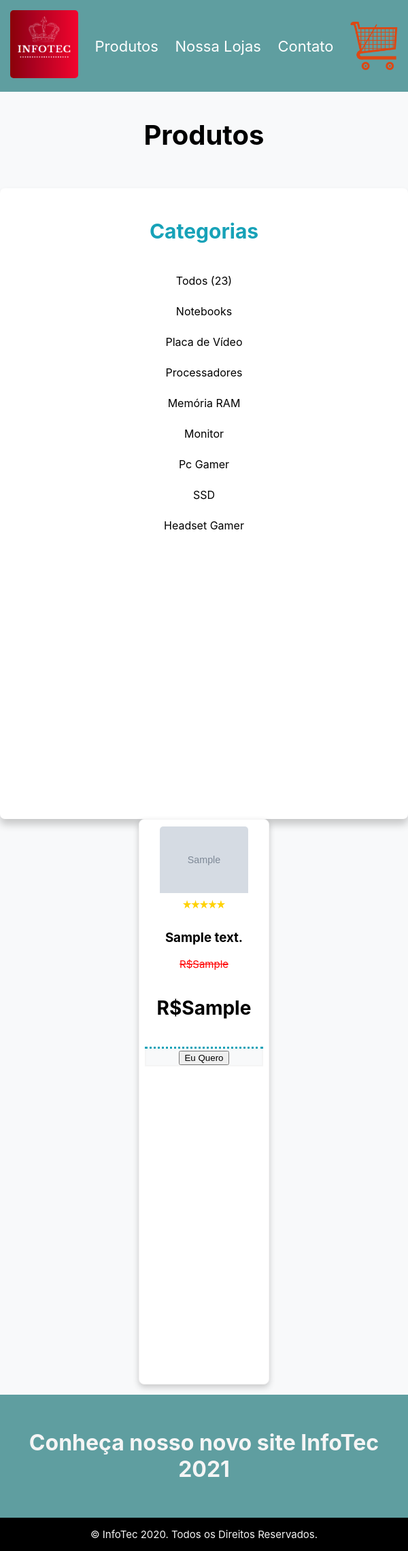
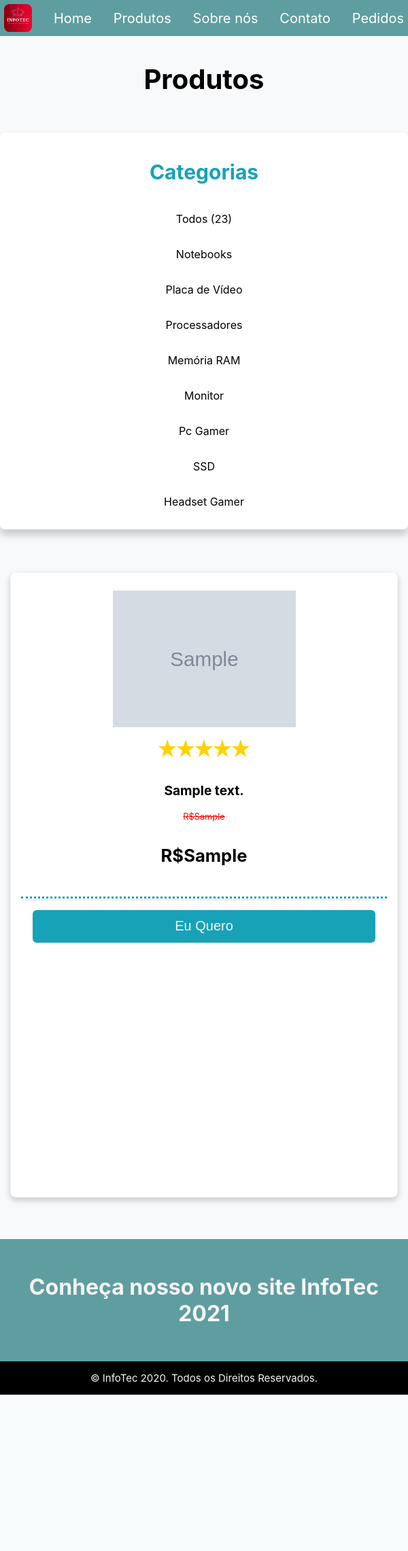
Before and after one commit to yurialvesyamada/InfoTec, a PHP site: page /produtos.php in a window 600 px wide. Shown: the whole page at 68% size. After the commit the page ends 2052 px from the top, so only its background shows below. Run offline with PHP 8.4, Linux system fonts and the light colour scheme; tables that the repository leaves empty or names only in its code hold one stand-in row (values such as "Sample post"); grey boxes marked "Sample" are stand-in pictures.

Commit message:
create responsive cards

```diff
--- a/assets/css/estilos.css
+++ b/assets/css/estilos.css
@@ -1,4 +1,6 @@
-* {
+*,
+*::before,
+*::after {
       box-sizing: border-box;
 }
 
@@ -23,10 +25,10 @@ a {
       color: white;
 }
 
-li {
+/* li {
       padding-bottom: 25px;
 }
-
+ */
 header {
       padding: 2%;
       font-size: 20px;
@@ -38,15 +40,30 @@ header {
       color: #17a2b8;
 }
 
-.menu {
+/* Navbar */
+
+.navbar {
+      background-color: cadetblue;
+      padding: 1%;
+      margin: auto;
+}
+
+.navbar ul {
       display: flex;
       justify-content: space-between;
       align-items: center;
-      background-color: cadetblue;
-      margin: 0 auto;
-      padding: 15px;
-      font-size: 22px;
+      font-size: 20px;
 }
+
+.navbar img {
+      width: 7%;
+      border-radius: 8px;
+}
+
+/* .navbar a {
+      padding: 0;
+      margin: 0;
+} */
 
 footer {
       font-size: 15px;
@@ -74,24 +91,28 @@ footer {
       display: flex;
       text-align: center;
       justify-content: center;
-      margin-top: 15px;
-      height: 116vh;
       background-color: white;
       box-shadow: 0 8px 12px 0 rgba(0, 0, 0, 0.2);
       transition: 0.3s;
       border-radius: 7px;
+      margin-top: 15px;
+      margin-bottom: 8%;
 }
 
-.title-list-items {
-      padding: 20px;
+.categorias h2 {
       font-size: 30px;
       color: #17a2b8;
+}
+
+.categorias li {
+      padding-top: 10%;
+      padding-bottom: 10%;
 }
 
 .produtos {
       display: flex;
       flex-wrap: wrap;
-      justify-content: space-between;
+      justify-content: space-evenly;
       margin: 0;
       align-items: center;
 }
@@ -99,32 +120,30 @@ footer {
 /* Cards Página de produtos */
 
 .cards {
-      margin: auto;
+      margin: 1%;
       padding: 8px;
-      margin-bottom: 15px;
+      margin-bottom: 4%;
       box-shadow: 0 4px 10px 0 rgba(0, 0, 0, 0.2);
       transition: 0.3s;
       border-radius: 8px;
       background-color: white;
-      width: 32%;
-      height: 104vh;
       text-align: center;
+      align-items: center;
+      height: 100vh;
       border: 1px solid whitesmoke;
 }
 
 .card-header>img {
-      width: 75%;
-      margin: 2px;
+      width: 85%;
+      margin: 2%;
 }
 
 .avaliacoes>img {
       width: 40%;
-      padding: 2%;
 }
 
 .card-body {
-      padding: 2%;
-      border-bottom: 3px dotted #17a2b8;
+      padding: 1%;
 }
 
 .card-body>p {
@@ -137,24 +156,24 @@ footer {
 }
 
 .card-footer {
-      background-color: #f8f9fa;
-      border: 2px double whitesmoke;
+      margin: auto;
+
 }
 
-/* .btn button {
-      width: 100%;
+.btn button {
       height: 6vh;
       color: whitesmoke;
       font-size: 20px;
       background-color: #17a2b8;
       border-radius: 8px;
       border: none;
-      margin-left: 60%;
-      margin-right: 60%;
-} */
+      width: 100%;
+      margin-top: 8%;
+      margin-bottom: 8%;
+}
 
 
-.contact {
+/* .contact {
       width: 100%;
       display: flex;
       flex-wrap: wrap;
@@ -206,7 +225,6 @@ textarea {
       display: flex;
 }
 
-/* Cards index */
 
 .card {
       box-shadow: 0 4px 8px 0 black (0, 0, 0, 0.2);
@@ -231,7 +249,7 @@ img {
       height: 50%;
       margin-top: 80px;
       margin-bottom: 80px;
-}
+} */
 
 .row::after {
       content: "";
@@ -246,66 +264,364 @@ img {
       padding: 15px;
 }
 
-    @media only screen and (min-width: 600px) {
-      /* For tablets: */
-      .col-s-1 {width: 8.33%;}
-      .col-s-2 {width: 16.66%;}
-      .col-s-3 {width: 25%;}
-      .col-s-4 {width: 33.33%;}
-      .col-s-5 {width: 41.66%;}
-      .col-s-6 {width: 50%;}
-      .col-s-7 {width: 58.33%;}
-      .col-s-8 {width: 66.66%;}
-      .col-s-9 {width: 75%;}
-      .col-s-10 {width: 83.33%;}
-      .col-s-11 {width: 91.66%;}
-      .col-s-12 {width: 100%;}
+.col-1 {
+      width: 8.33%;
 }
 
-    @media only screen and (min-width: 768px) {
+.col-2 {
+      width: 16.66%;
+}
+
+.col-3 {
+      width: 25%;
+}
+
+.col-4 {
+      width: 33.33%;
+}
+
+.col-5 {
+      width: 41.66%;
+}
+
+.col-6 {
+      width: 50%;
+}
+
+.col-7 {
+      width: 58.33%;
+}
+
+.col-8 {
+      width: 66.66%;
+}
+
+.col-9 {
+      width: 75%;
+}
+
+.col-10 {
+      width: 83.33%;
+}
+
+.col-11 {
+      width: 91.66%;
+}
+
+.col-12 {
+      width: 100%;
+}
+
+@media only screen and (max-width: 600px) {
+
+      .cards {
+            margin: auto;
+            text-align: center;
+            align-items: center;
+            justify-content: center;
+            height: 100vh;
+            margin-bottom: 8%;
+      }
+
+      .card-header>img {
+            width: 65%;
+            margin: 2%;
+      }
+
+      .avaliacoes>img {
+            width: 25%;
+      }
+
+      .card-body {
+            padding: 2%;
+            border-bottom: 3px dotted #17a2b8;
+      }
+
+      .card-body>h3 {
+            font-size: 100%;
+      }
+
+      .card-body>p {
+            color: red;
+            font-size: 80%;
+      }
+
+      .card-body>h4 {
+            font-size: 150%;
+      }
+
+      .card-footer {
+            background-color: #f8f9fa;
+            border: 2px double whitesmoke;
+            margin-bottom: 5%;
+      }
+
+      .btn button {
+            width: 100%;
+            color: whitesmoke;
+            font-size: 20px;
+            background-color: #17a2b8;
+            border-radius: 6px;
+            border: none;
+            margin: auto;
+      }
+
+      /* For tablets: */
+      .col-s-1 {
+            width: 8.33%;
+      }
+
+      .col-s-2 {
+            width: 16.66%;
+      }
+
+      .col-s-3 {
+            width: 25%;
+      }
+
+      .col-s-4 {
+            width: 33.33%;
+      }
+
+      .col-s-5 {
+            width: 41.66%;
+      }
+
+      .col-s-6 {
+            width: 50%;
+      }
+
+      .col-s-7 {
+            width: 58.33%;
+      }
+
+      .col-s-8 {
+            width: 66.66%;
+      }
+
+      .col-s-9 {
+            width: 75%;
+      }
+
+      .col-s-10 {
+            width: 83.33%;
+      }
+
+      .col-s-11 {
+            width: 91.66%;
+      }
+
+      .col-s-12 {
+            width: 100%;
+      }
+}
+
+@media only screen and (max-width: 768px) {
+
+
       /* For desktop: */
-      .col-md-1 {width: 8.33%;}
-      .col-md-2 {width: 16.66%;}
-      .col-md-3 {width: 25%;}
-      .col-md-4 {width: 33.33%;}
-      .col-md-5 {width: 41.66%;}
-      .col-md-6 {width: 50%;}
-      .col-md-7 {width: 58.33%;}
-      .col-md-8 {width: 66.66%;}
-      .col-md-9 {width: 75%;}
-      .col-md-10 {width: 83.33%;}
-      .col-md-11 {width: 91.66%;}
-      .col-md-12 {width: 100%;}
+
+      .cards {
+            margin: auto;
+            text-align: center;
+            align-items: center;
+            justify-content: center;
+            height: 115vh;
+            margin-bottom: 8%;
+      }
+
+      .card-header>img {
+            width: 50%;
+            margin: 2%;
+      }
+
+      .avaliacoes>img {
+            width: 25%;
+      }
+
+      .card-body {
+            padding: 2%;
+            border-bottom: 3px dotted #17a2b8;
+      }
+
+      .card-body>h3 {
+            font-size: 120%;
+      }
+
+      .card-body>p {
+            color: red;
+            font-size: 80%;
+      }
+
+      .card-body>h4 {
+            font-size: 160%;
+      }
+
+      .card-footer {
+            background-color: #f8f9fa;
+            border: 2px double whitesmoke;
+            margin-bottom: 5%;
+      }
+
+      .btn button {
+            width: 100%;
+            color: whitesmoke;
+            font-size: 20px;
+            background-color: #17a2b8;
+            border-radius: 6px;
+            border: none;
+            margin: auto;
+      }
+
+      .col-md-1 {
+            width: 8.33%;
+      }
+
+      .col-md-2 {
+            width: 16.66%;
+      }
+
+      .col-md-3 {
+            width: 25%;
+      }
+
+      .col-md-4 {
+            width: 33.33%;
+      }
+
+      .col-md-5 {
+            width: 41.66%;
+      }
+
+      .col-md-6 {
+            width: 50%;
+      }
+
+      .col-md-7 {
+            width: 58.33%;
+      }
+
+      .col-md-8 {
+            width: 66.66%;
+      }
+
+      .col-md-9 {
+            width: 75%;
+      }
+
+      .col-md-10 {
+            width: 83.33%;
+      }
+
+      .col-md-11 {
+            width: 91.66%;
+      }
+
+      .col-md-12 {
+            width: 100%;
+      }
 }
 
 @media only screen and (min-width: 992px) {
+
       /* For desktop: */
-      .col-lg-1 {width: 8.33%;}
-      .col-lg-2 {width: 16.66%;}
-      .col-lg-3 {width: 25%;}
-      .col-lg-4 {width: 33.33%;}
-      .col-lg-5 {width: 41.66%;}
-      .col-lg-6 {width: 50%;}
-      .col-lg-7 {width: 58.33%;}
-      .col-lg-8 {width: 66.66%;}
-      .col-lg-9 {width: 75%;}
-      .col-lg-10 {width: 83.33%;}
-      .col-lg-11 {width: 91.66%;}
-      .col-lg-12 {width: 100%;}
+      .col-lg-1 {
+            width: 8.33%;
+      }
+
+      .col-lg-2 {
+            width: 16.66%;
+      }
+
+      .col-lg-3 {
+            width: 25%;
+      }
+
+      .col-lg-4 {
+            width: 33.33%;
+      }
+
+      .col-lg-5 {
+            width: 41.66%;
+      }
+
+      .col-lg-6 {
+            width: 50%;
+      }
+
+      .col-lg-7 {
+            width: 58.33%;
+      }
+
+      .col-lg-8 {
+            width: 66.66%;
+      }
+
+      .col-lg-9 {
+            width: 75%;
+      }
+
+      .col-lg-10 {
+            width: 83.33%;
+      }
+
+      .col-lg-11 {
+            width: 91.66%;
+      }
+
+      .col-lg-12 {
+            width: 100%;
+      }
 }
 
 @media only screen and (min-width: 1200px) {
+
       /* For desktop: */
-      .col-xlg-1 {width: 8.33%;}
-      .col-xlg-2 {width: 16.66%;}
-      .col-xlg-3 {width: 25%;}
-      .col-xlg-4 {width: 33.33%;}
-      .col-xlg-5 {width: 41.66%;}
-      .col-xlg-6 {width: 50%;}
-      .col-xlg-7 {width: 58.33%;}
-      .col-xlg-8 {width: 66.66%;}
-      .col-xlg-9 {width: 75%;}
-      .col-xlg-10 {width: 83.33%;}
-      .col-xlg-11 {width: 91.66%;}
-      .col-xlg-12 {width: 100%;}
+      .col-xlg-1 {
+            width: 8.33%;
       }
+
+      .col-xlg-2 {
+            width: 16.66%;
+      }
+
+      .col-xlg-3 {
+            width: 25%;
+      }
+
+      .col-xlg-4 {
+            width: 33.33%;
+      }
+
+      .col-xlg-5 {
+            width: 41.66%;
+      }
+
+      .col-xlg-6 {
+            width: 50%;
+      }
+
+      .col-xlg-7 {
+            width: 58.33%;
+      }
+
+      .col-xlg-8 {
+            width: 66.66%;
+      }
+
+      .col-xlg-9 {
+            width: 75%;
+      }
+
+      .col-xlg-10 {
+            width: 83.33%;
+      }
+
+      .col-xlg-11 {
+            width: 91.66%;
+      }
+
+      .col-xlg-12 {
+            width: 100%;
+      }
+}
--- a/includes/cabecalho.php
+++ b/includes/cabecalho.php
@@ -3,18 +3,33 @@
 
  <head>
      <meta charset="UTF-8">
+     <link rel="stylesheet" type="text/css" href="./assets/css/estilos.css">
      <title>InfoTec Old</title>
-     <link rel="stylesheet" type="text/css" href="assets\css\estilos.css">
  </head>
 
- <nav class="menu">
-     <a href="index.php"> <img src="img/infotec.png" alt="InfoTec" title="InfoTec" style="border-radius: 5px; width: 100px;"> </a>
-     <a href="produtos.php">Produtos</a>
-     <a href="loja.php">Nossa Lojas</a>
-     <a href="contato.php">Contato</a>
-     <a href="pedidos.php">
-         <img class="cart" src="img/carrinho.png" title="Pedidos">
-     </a>
+ <nav>
+     <div class="navbar">
+         <div class="row">
+             <ul>
+                 <img src="img/infotec.png" alt="">
+                 <li>
+                     <a href="index.php">Home</a>
+                 </li>
+                 <li>
+                     <a href="produtos.php">Produtos</a>
+                 </li>
+                 <li>
+                     <a href="loja.php">Sobre nós</a>
+                 </li>
+                 <li>
+                     <a href="contato.php">Contato</a>
+                 </li>
+                 <li>
+                     <a href="pedidos.php">Pedidos</a>
+                 </li>
+             </ul>
+         </div>
+     </div>
  </nav>
 
  <body>
--- a/produtos.php
+++ b/produtos.php
@@ -7,10 +7,10 @@
 
  <main>
      <div class="row">
-         <section class="categorias">
-             <div class="list">
+
+         <section class="categorias col-2 col-s-12 col-md-12">
              <ul>
-                     <h2 class="title-list-items">Categorias</h2>
+                 <h2>Categorias</h2>
                  <li onclick="exibir_todos()">Todos (23)</li>
                  <li onclick="exibir_Categoria('Notebook')">Notebooks</li>
                  <li onclick="exibir_Categoria('Placa de Vídeo')">Placa de Vídeo</li>
@@ -21,10 +21,9 @@
                  <li onclick="exibir_Categoria('SSD')">SSD</li>
                  <li onclick="exibir_Categoria('Headset Gamer')">Headset Gamer</li>
              </ul>
-             </div>
          </section>
 
-         <section class="produtos">
+         <section class="produtos col-10 col-s-12 col-md-12">
              <?php
                 $sql = "SELECT * FROM produto";
                 $result = $conn->query($sql);
@@ -33,7 +32,7 @@
                     while ($row = $result->fetch_assoc()) {
 
                 ?>
-                     <div class="cards" id="<?php echo $row["categoria"]; ?>">
+                     <div class="cards col-3 col-s-12 col-md-12" id="<?php echo $row["categoria"]; ?>">
                          <div class="card-header">
                              <img src="./img/<?php echo $row["imagem"]; ?>" title=" <?php echo $row["descricao"]; ?>">
                              <div class="avaliacoes">
@@ -46,8 +45,8 @@
                              <h4>R$<?php echo $row["preco_final"]; ?></h4>
                          </div>
 
-                         <div class="row card-footer">
-                             <div class="btn">
+                         <div class="card-footer">
+                             <div class="btn col-s-12">
                                  <a href="pedidos.php">
                                      <button>Eu Quero</button>
                                  </a>
```
Lines whose indentation alone changed are shown as unchanged.
